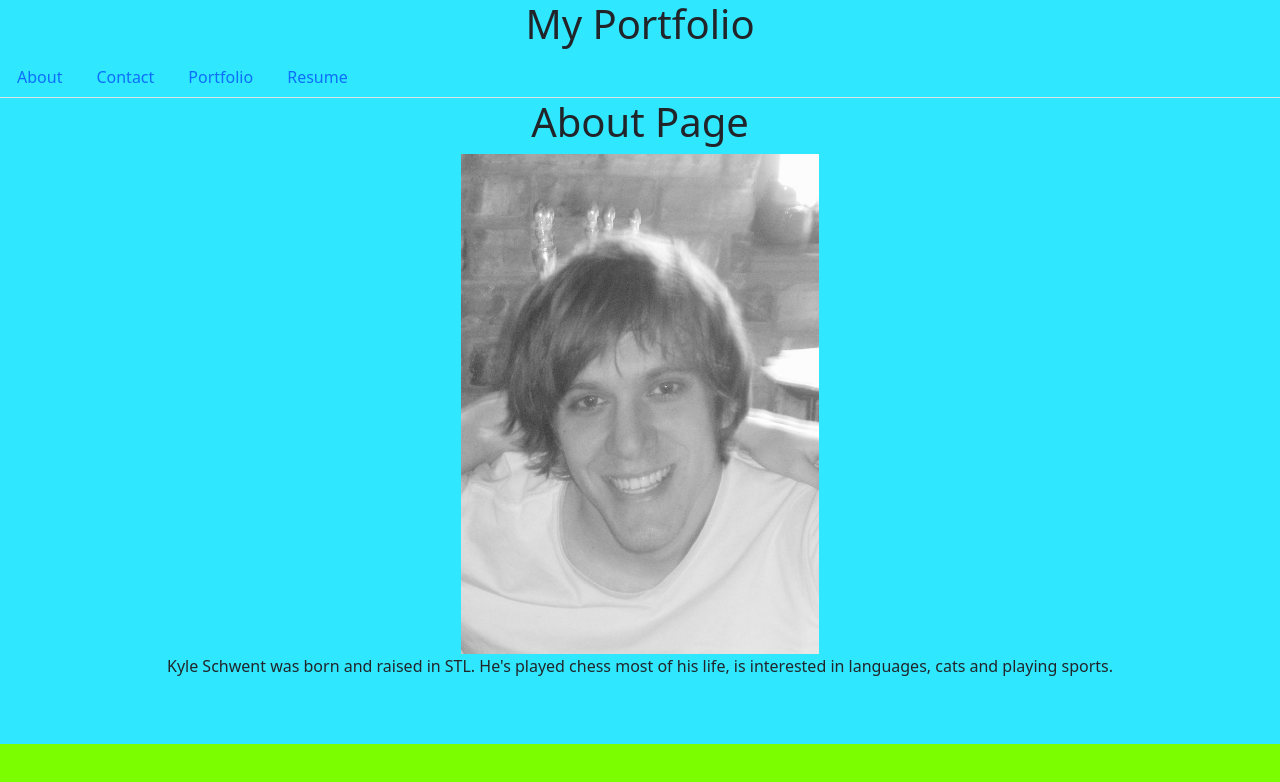
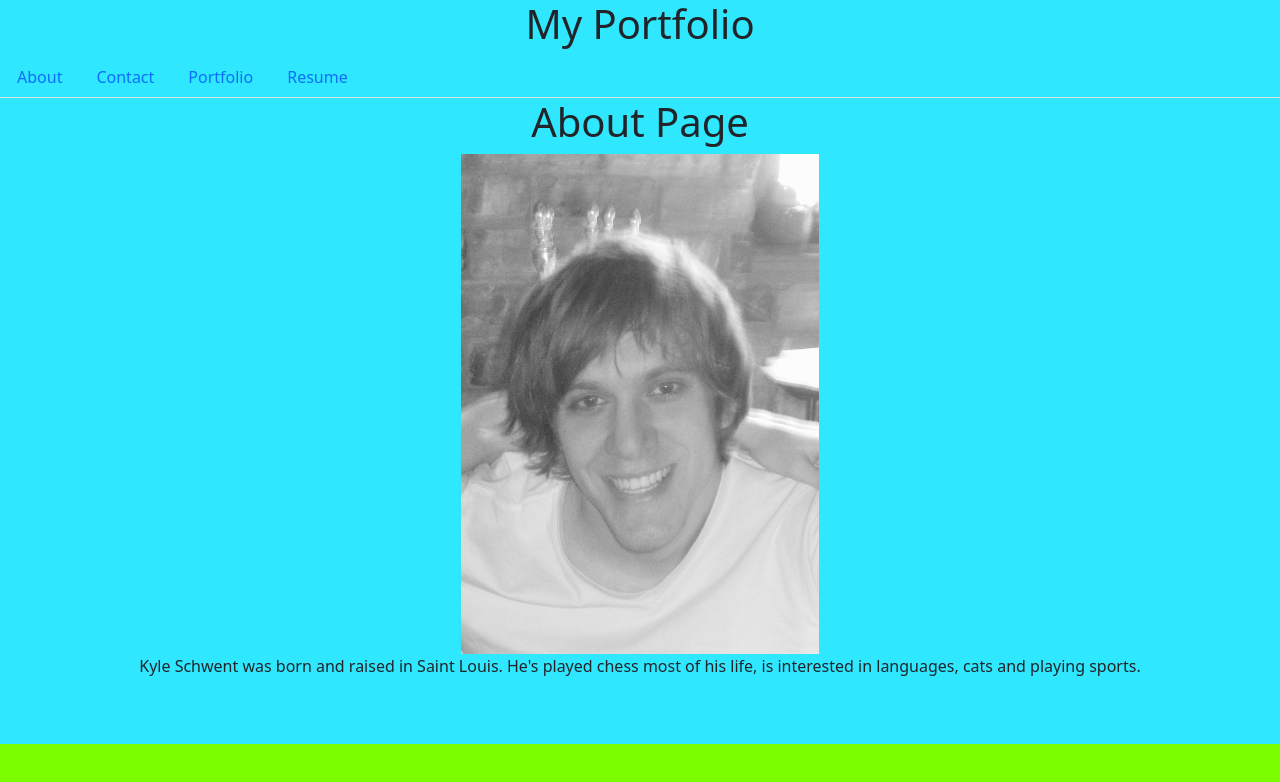
Before and after one commit to githubkyle/PortfolioB, a React (Create React App) app: page / in a window 1280 px wide. Shown: the top 782 px of the page. Built offline with nearby package versions, Linux system fonts and the light colour scheme.

Commit message:
updated the workout customizer deployed page

```diff
--- a/src/components/Portfolio.js
+++ b/src/components/Portfolio.js
@@ -45,7 +45,7 @@ const projects = [
     title: "Workout Customizer",
     imageUrl: "Workouts.png",
     GithubRepo: "https://github.com/githubkyle/Workout-Customizer",
-    DeployedPage: "https://workout-customizer-1ca954ff9a9e.herokuapp.com/"
+    DeployedPage: "https://mighty-plateau-22943-0de527406555.herokuapp.com/"
   }
 ];
 
--- a/src/components/pages/about.js
+++ b/src/components/pages/about.js
@@ -10,7 +10,7 @@ export default function About() {
         style={{ maxWidth: "450px", height: "500px" }}
       ></img>
       <p>
-        Kyle Schwent was born and raised in STL. He's played chess most of his
+        Kyle Schwent was born and raised in Saint Louis. He's played chess most of his
         life, is interested in languages, cats and playing sports.
       </p>
     </div>
```
